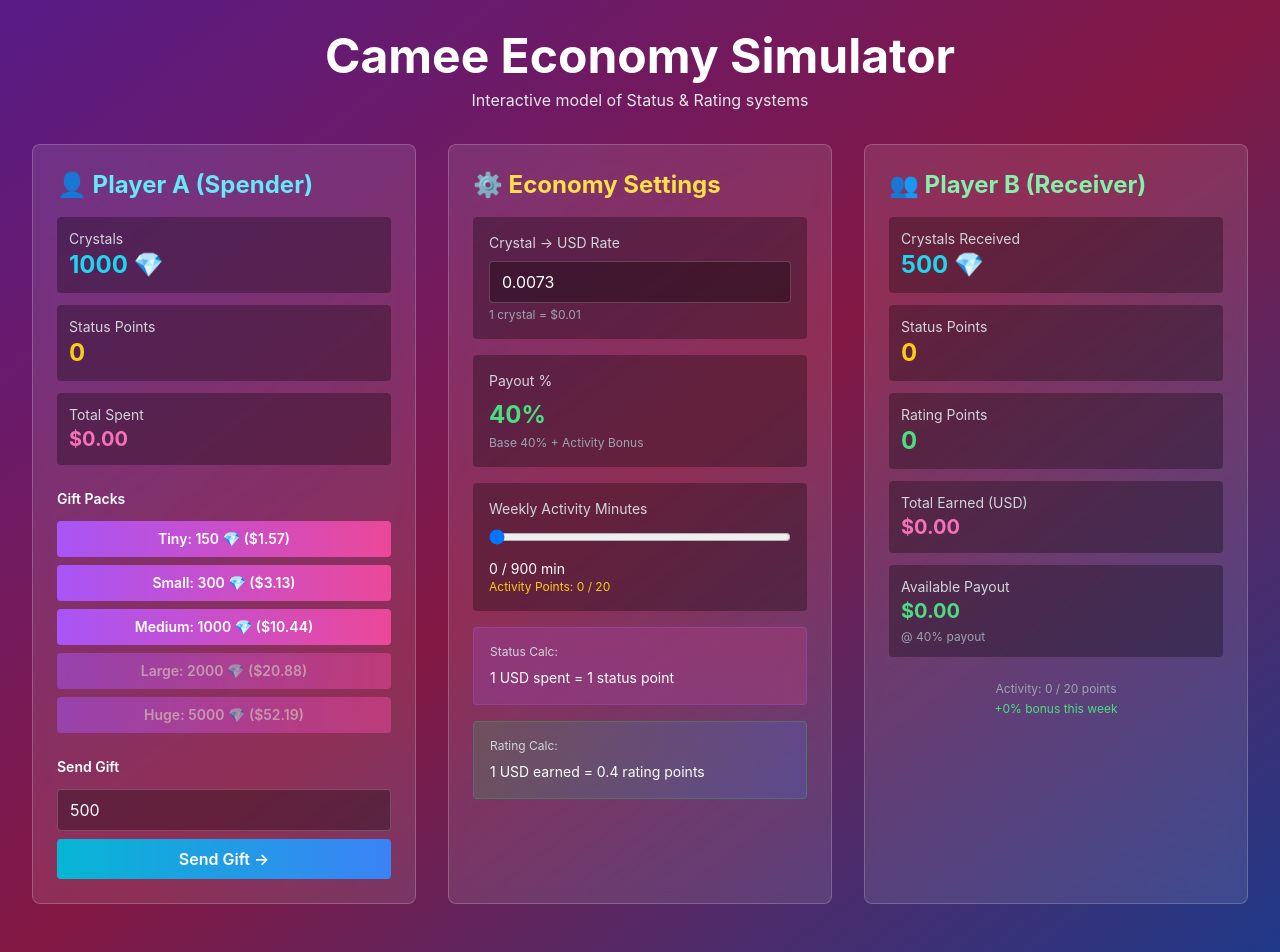
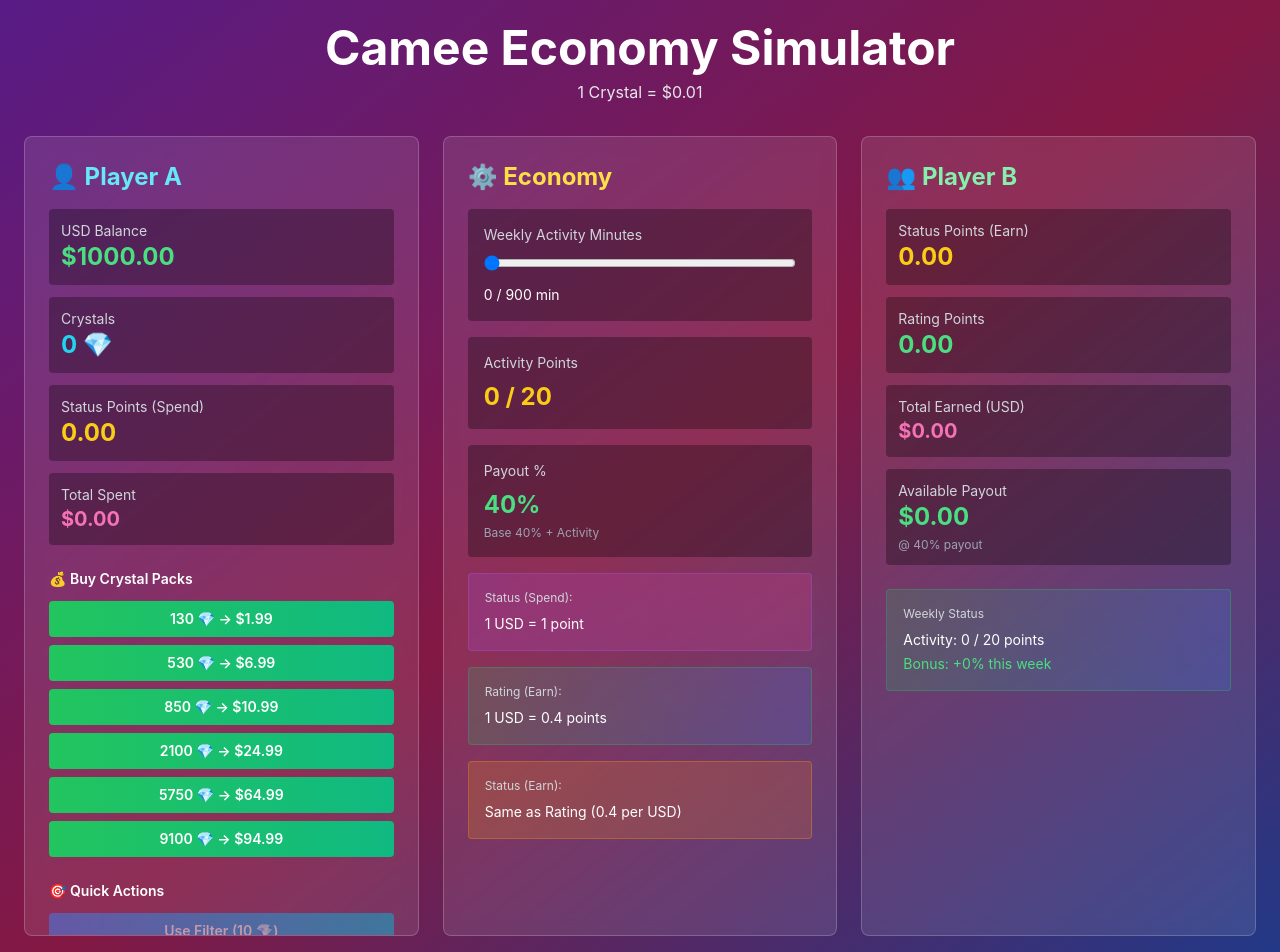
Before and after one commit to XNY-Matthew/camee-economy-simulator, a Next.js app: page / in a window 1280 px wide. Shown: the top 952 px of the page. Built offline with nearby package versions, Linux system fonts and the light colour scheme.

Commit message:
Fix: Correct USD balance, status calculations, and predefined actions

```diff
--- a/app/page.js
+++ b/app/page.js
@@ -4,15 +4,18 @@ import { useState, useEffect } from 'react';
 import './globals.css';
 
 const CameeEconomySimulator = () => {
+  // Crystal rate constant
+  const CRYSTAL_TO_USD = 0.0073;
+
   // Game state
   const [playerA, setPlayerA] = useState({
-    crystals: 1000,
+    crystals: 0,
+    usdBalance: 1000, // Infinite USD for buying packs
     statusPoints: 0,
     totalSpent: 0,
   });
 
   const [playerB, setPlayerB] = useState({
-    crystals: 500,
     statusPoints: 0,
     ratingPoints: 0,
     totalEarned: 0,
@@ -20,65 +23,144 @@ const CameeEconomySimulator = () => {
     weeklyActivityPoints: 0,
   });
 
+  const [limitedGifts, setLimitedGifts] = useState({
+    1: { limit: 10, remaining: 10 },
+    2: { limit: 10, remaining: 10 },
+    3: { limit: 10, remaining: 10 },
+    4: { limit: 10, remaining: 10 },
+    5: { limit: 10, remaining: 10 },
+  });
+
   const [economy, setEconomy] = useState({
-    crystalToUSD: 0.0073,
-    statusPointMultiplier: 1.0, // For spend
-    ratingMultiplier: 0.4, // For earn
     payoutPercentage: 40,
   });
 
-  const [animation, setAnimation] = useState({
-    showTransfer: false,
-    transferAmount: 0,
-  });
-
-  // Gift packs
-  const giftPacks = [
-    { name: 'Tiny', crystals: 150, usd: 1.57 },
-    { name: 'Small', crystals: 300, usd: 3.13 },
-    { name: 'Medium', crystals: 1000, usd: 10.44 },
-    { name: 'Large', crystals: 2000, usd: 20.88 },
-    { name: 'Huge', crystals: 5000, usd: 52.19 },
+  // Pack prices from photo
+  const crystalPacks = [
+    { crystals: 130, usd: 1.99 },
+    { crystals: 530, usd: 6.99 },
+    { crystals: 850, usd: 10.99 },
+    { crystals: 2100, usd: 24.99 },
+    { crystals: 5750, usd: 64.99 },
+    { crystals: 9100, usd: 94.99 },
   ];
 
+  // Standard gifts
+  const standardGifts = [
+    { id: 1, crystals: 150 },
+    { id: 2, crystals: 300 },
+    { id: 3, crystals: 1000 },
+    { id: 4, crystals: 2000 },
+    { id: 5, crystals: 3000 },
+    { id: 6, crystals: 5000 },
+    { id: 7, crystals: 6000 },
+    { id: 8, crystals: 10000 },
+    { id: 9, crystals: 12000 },
+    { id: 10, crystals: 20000 },
+  ];
+
+  // Limited gifts
+  const limitedGiftsPrices = {
+    1: { crystals: 1500 },
+    2: { crystals: 4000 },
+    3: { crystals: 8500 },
+    4: { crystals: 25000 },
+    5: { crystals: 40000 },
+  };
+
+  // Actions
   const handleBuyPack = (pack) => {
-    if (playerA.crystals >= pack.crystals) {
-      const usdValue = pack.crystals * economy.crystalToUSD;
-      const newStatusPoints = playerA.statusPoints + usdValue * economy.statusPointMultiplier;
+    if (playerA.usdBalance >= pack.usd) {
+      setPlayerA({
+        ...playerA,
+        crystals: playerA.crystals + pack.crystals,
+        usdBalance: playerA.usdBalance - pack.usd,
+      });
+    }
+  };
+
+  const handleUseFilter = () => {
+    const filterCost = 10; // gems
+    if (playerA.crystals >= filterCost) {
+      const usdValue = filterCost * CRYSTAL_TO_USD;
+      const statusGain = usdValue * 1.0; // 1 USD = 1 status point
 
       setPlayerA({
-        crystals: playerA.crystals - pack.crystals,
-        statusPoints: newStatusPoints,
+        ...playerA,
+        crystals: playerA.crystals - filterCost,
+        statusPoints: playerA.statusPoints + statusGain,
         totalSpent: playerA.totalSpent + usdValue,
       });
     }
   };
 
-  const handleSendGift = (crystalAmount) => {
-    if (playerA.crystals >= crystalAmount) {
-      const usdValue = crystalAmount * economy.crystalToUSD;
-      const ratingGain = usdValue * economy.ratingMultiplier;
-      const statusGainA = usdValue * economy.statusPointMultiplier;
+  const handleSendMessage = () => {
+    const messageCost = 90; // gems
+    if (playerA.crystals >= messageCost) {
+      const usdValue = messageCost * CRYSTAL_TO_USD;
+      const statusGain = usdValue * 1.0;
 
-      setAnimation({ showTransfer: true, transferAmount: crystalAmount });
-
-      setTimeout(() => {
       setPlayerA({
         ...playerA,
-          crystals: playerA.crystals - crystalAmount,
+        crystals: playerA.crystals - messageCost,
+        statusPoints: playerA.statusPoints + statusGain,
+        totalSpent: playerA.totalSpent + usdValue,
+      });
+    }
+  };
+
+  const handleSendStandardGift = (gift) => {
+    if (playerA.crystals >= gift.crystals) {
+      const usdValue = gift.crystals * CRYSTAL_TO_USD;
+      const statusGainA = usdValue * 1.0; // Spend
+      const ratingGainB = usdValue * 0.4; // Earn
+      const statusGainB = ratingGainB; // Same as rating gain
+
+      setPlayerA({
+        ...playerA,
+        crystals: playerA.crystals - gift.crystals,
         statusPoints: playerA.statusPoints + statusGainA,
         totalSpent: playerA.totalSpent + usdValue,
       });
 
       setPlayerB({
         ...playerB,
-          crystals: playerB.crystals + crystalAmount,
-          ratingPoints: playerB.ratingPoints + ratingGain,
+        statusPoints: playerB.statusPoints + statusGainB,
+        ratingPoints: playerB.ratingPoints + ratingGainB,
+        totalEarned: playerB.totalEarned + usdValue,
+      });
+    }
+  };
+
+  const handleSendLimitedGift = (giftId) => {
+    if (limitedGifts[giftId].remaining > 0 && playerA.crystals >= limitedGiftsPrices[giftId].crystals) {
+      const gift = limitedGiftsPrices[giftId];
+      const usdValue = gift.crystals * CRYSTAL_TO_USD;
+      const statusGainA = usdValue * 1.0;
+      const ratingGainB = usdValue * 0.4;
+      const statusGainB = ratingGainB;
+
+      setPlayerA({
+        ...playerA,
+        crystals: playerA.crystals - gift.crystals,
+        statusPoints: playerA.statusPoints + statusGainA,
+        totalSpent: playerA.totalSpent + usdValue,
+      });
+
+      setPlayerB({
+        ...playerB,
+        statusPoints: playerB.statusPoints + statusGainB,
+        ratingPoints: playerB.ratingPoints + ratingGainB,
         totalEarned: playerB.totalEarned + usdValue,
       });
 
-        setAnimation({ showTransfer: false, transferAmount: 0 });
-      }, 500);
+      setLimitedGifts({
+        ...limitedGifts,
+        [giftId]: {
+          ...limitedGifts[giftId],
+          remaining: limitedGifts[giftId].remaining - 1,
+        },
+      });
     }
   };
 
@@ -102,24 +184,28 @@ const CameeEconomySimulator = () => {
   const formatCrystals = (value) => `${Math.floor(value)} 💎`;
 
   return (
-    <div className="bg-gradient-to-br from-purple-900 via-pink-900 to-blue-900 min-h-screen p-8">
-      <div className="max-w-7xl mx-auto">
+    <div className="bg-gradient-to-br from-purple-900 via-pink-900 to-blue-900 min-h-screen p-6">
+      <div className="max-w-8xl mx-auto">
         <h1 className="text-5xl font-bold text-white text-center mb-2">Camee Economy Simulator</h1>
-        <p className="text-gray-200 text-center mb-8">Interactive model of Status & Rating systems</p>
+        <p className="text-gray-200 text-center mb-8">1 Crystal = {formatUSD(CRYSTAL_TO_USD)}</p>
 
-        <div className="grid grid-cols-3 gap-8 mb-8">
+        <div className="grid grid-cols-3 gap-6 mb-8">
           {/* Player A - Spender */}
-          <div className="bg-white/10 backdrop-blur border border-white/20 rounded-lg p-6">
-            <h2 className="text-2xl font-bold text-cyan-300 mb-4">👤 Player A (Spender)</h2>
+          <div className="bg-white/10 backdrop-blur border border-white/20 rounded-lg p-6 max-h-screen overflow-y-auto">
+            <h2 className="text-2xl font-bold text-cyan-300 mb-4">👤 Player A</h2>
 
             <div className="space-y-3 mb-6">
+              <div className="bg-black/30 p-3 rounded">
+                <p className="text-gray-300 text-sm">USD Balance</p>
+                <p className="text-2xl font-bold text-green-400">{formatUSD(playerA.usdBalance)}</p>
+              </div>
               <div className="bg-black/30 p-3 rounded">
                 <p className="text-gray-300 text-sm">Crystals</p>
                 <p className="text-2xl font-bold text-cyan-400">{formatCrystals(playerA.crystals)}</p>
               </div>
               <div className="bg-black/30 p-3 rounded">
-                <p className="text-gray-300 text-sm">Status Points</p>
-                <p className="text-2xl font-bold text-yellow-400">{Math.floor(playerA.statusPoints)}</p>
+                <p className="text-gray-300 text-sm">Status Points (Spend)</p>
+                <p className="text-2xl font-bold text-yellow-400">{playerA.statusPoints.toFixed(2)}</p>
               </div>
               <div className="bg-black/30 p-3 rounded">
                 <p className="text-gray-300 text-sm">Total Spent</p>
@@ -127,61 +213,77 @@ const CameeEconomySimulator = () => {
               </div>
             </div>
 
-            <h3 className="text-sm font-semibold text-white mb-3">Gift Packs</h3>
+            <h3 className="text-sm font-semibold text-white mb-3">💰 Buy Crystal Packs</h3>
             <div className="space-y-2">
-              {giftPacks.map((pack, i) => (
+              {crystalPacks.map((pack, i) => (
                 <button
                   key={i}
                   onClick={() => handleBuyPack(pack)}
-                  disabled={playerA.crystals < pack.crystals}
-                  className="w-full bg-gradient-to-r from-purple-500 to-pink-500 hover:from-purple-600 hover:to-pink-600 disabled:opacity-50 disabled:cursor-not-allowed text-white py-2 px-3 rounded text-sm font-semibold transition"
+                  disabled={playerA.usdBalance < pack.usd}
+                  className="w-full bg-gradient-to-r from-green-500 to-emerald-500 hover:from-green-600 hover:to-emerald-600 disabled:opacity-50 disabled:cursor-not-allowed text-white py-2 px-3 rounded text-sm font-semibold transition"
                 >
-                  {pack.name}: {formatCrystals(pack.crystals)} ({formatUSD(pack.usd)})
+                  {formatCrystals(pack.crystals)} → {formatUSD(pack.usd)}
                 </button>
               ))}
             </div>
 
-            <h3 className="text-sm font-semibold text-white mb-3 mt-6">Send Gift</h3>
-            <input
-              type="number"
-              min="10"
-              max={playerA.crystals}
-              defaultValue="500"
-              id="giftAmount"
-              className="w-full bg-black/30 border border-white/20 text-white px-3 py-2 rounded mb-2"
-              placeholder="Crystals to send"
-            />
+            <h3 className="text-sm font-semibold text-white mb-3 mt-6">🎯 Quick Actions</h3>
+            <div className="space-y-2">
               <button
-              onClick={() => handleSendGift(parseInt(document.getElementById('giftAmount').value))}
-              className="w-full bg-gradient-to-r from-cyan-500 to-blue-500 hover:from-cyan-600 hover:to-blue-600 text-white py-2 px-3 rounded font-semibold transition"
+                onClick={handleUseFilter}
+                disabled={playerA.crystals < 10}
+                className="w-full bg-gradient-to-r from-blue-500 to-cyan-500 hover:from-blue-600 hover:to-cyan-600 disabled:opacity-50 text-white py-2 px-3 rounded text-sm font-semibold transition"
               >
-              Send Gift →
+                Use Filter (10 💎)
               </button>
+              <button
+                onClick={handleSendMessage}
+                disabled={playerA.crystals < 90}
+                className="w-full bg-gradient-to-r from-purple-500 to-pink-500 hover:from-purple-600 hover:to-pink-600 disabled:opacity-50 text-white py-2 px-3 rounded text-sm font-semibold transition"
+              >
+                Send Message (90 💎)
+              </button>
+            </div>
+
+            <h3 className="text-sm font-semibold text-white mb-3 mt-6">🎁 Standard Gifts</h3>
+            <div className="space-y-2">
+              {standardGifts.map((gift) => (
+                <button
+                  key={gift.id}
+                  onClick={() => handleSendStandardGift(gift)}
+                  disabled={playerA.crystals < gift.crystals}
+                  className="w-full bg-gradient-to-r from-yellow-500 to-orange-500 hover:from-yellow-600 hover:to-orange-600 disabled:opacity-50 text-white py-2 px-2 rounded text-xs font-semibold transition"
+                >
+                  Gift #{gift.id}: {formatCrystals(gift.crystals)}
+                </button>
+              ))}
+            </div>
+
+            <h3 className="text-sm font-semibold text-white mb-3 mt-6">💎 Limited Gifts</h3>
+            <div className="space-y-2">
+              {Object.entries(limitedGiftsPrices).map(([id, gift]) => (
+                <button
+                  key={id}
+                  onClick={() => handleSendLimitedGift(parseInt(id))}
+                  disabled={playerA.crystals < gift.crystals || limitedGifts[id].remaining === 0}
+                  className="w-full bg-gradient-to-r from-red-500 to-rose-500 hover:from-red-600 hover:to-rose-600 disabled:opacity-50 text-white py-2 px-2 rounded text-xs font-semibold transition relative"
+                >
+                  <div className="flex justify-between items-center">
+                    <span>Limited #{id}: {formatCrystals(gift.crystals)}</span>
+                    <span className="text-xs bg-black/50 px-2 py-1 rounded">
+                      {limitedGifts[id].remaining}/10
+                    </span>
+                  </div>
+                </button>
+              ))}
+            </div>
           </div>
 
           {/* Economy Dashboard */}
           <div className="bg-white/10 backdrop-blur border border-white/20 rounded-lg p-6">
-            <h2 className="text-2xl font-bold text-yellow-300 mb-4">⚙️ Economy Settings</h2>
+            <h2 className="text-2xl font-bold text-yellow-300 mb-4">⚙️ Economy</h2>
 
             <div className="space-y-4">
-              <div className="bg-black/30 p-4 rounded">
-                <label className="text-sm text-gray-300 block mb-2">Crystal → USD Rate</label>
-                <input
-                  type="number"
-                  step="0.0001"
-                  value={economy.crystalToUSD}
-                  onChange={(e) => setEconomy({ ...economy, crystalToUSD: parseFloat(e.target.value) })}
-                  className="w-full bg-black/30 border border-white/20 text-white px-3 py-2 rounded"
-                />
-                <p className="text-xs text-gray-400 mt-1">1 crystal = {formatUSD(economy.crystalToUSD)}</p>
-              </div>
-
-              <div className="bg-black/30 p-4 rounded">
-                <label className="text-sm text-gray-300 block mb-2">Payout %</label>
-                <p className="text-2xl font-bold text-green-400">{economy.payoutPercentage}%</p>
-                <p className="text-xs text-gray-400 mt-1">Base 40% + Activity Bonus</p>
-              </div>
-
               <div className="bg-black/30 p-4 rounded">
                 <label className="text-sm text-gray-300 block mb-2">Weekly Activity Minutes</label>
                 <input
@@ -193,37 +295,48 @@ const CameeEconomySimulator = () => {
                   className="w-full"
                 />
                 <p className="text-sm text-white mt-2">{playerB.weeklyActivityMinutes} / 900 min</p>
-                <p className="text-xs text-yellow-400">Activity Points: {playerB.weeklyActivityPoints} / 20</p>
+              </div>
+
+              <div className="bg-black/30 p-4 rounded">
+                <label className="text-sm text-gray-300 block mb-2">Activity Points</label>
+                <p className="text-2xl font-bold text-yellow-400">{playerB.weeklyActivityPoints} / 20</p>
+              </div>
+
+              <div className="bg-black/30 p-4 rounded">
+                <label className="text-sm text-gray-300 block mb-2">Payout %</label>
+                <p className="text-2xl font-bold text-green-400">{economy.payoutPercentage}%</p>
+                <p className="text-xs text-gray-400 mt-1">Base 40% + Activity</p>
               </div>
 
               <div className="bg-gradient-to-r from-purple-500/20 to-pink-500/20 p-4 rounded border border-purple-500/30">
-                <p className="text-xs text-gray-300 mb-2">Status Calc:</p>
-                <p className="text-sm text-white">1 USD spent = 1 status point</p>
+                <p className="text-xs text-gray-300 mb-2">Status (Spend):</p>
+                <p className="text-sm text-white">1 USD = 1 point</p>
               </div>
 
               <div className="bg-gradient-to-r from-green-500/20 to-blue-500/20 p-4 rounded border border-green-500/30">
-                <p className="text-xs text-gray-300 mb-2">Rating Calc:</p>
-                <p className="text-sm text-white">1 USD earned = 0.4 rating points</p>
+                <p className="text-xs text-gray-300 mb-2">Rating (Earn):</p>
+                <p className="text-sm text-white">1 USD = 0.4 points</p>
+              </div>
+
+              <div className="bg-gradient-to-r from-amber-500/20 to-orange-500/20 p-4 rounded border border-amber-500/30">
+                <p className="text-xs text-gray-300 mb-2">Status (Earn):</p>
+                <p className="text-sm text-white">Same as Rating (0.4 per USD)</p>
               </div>
             </div>
           </div>
 
           {/* Player B - Receiver */}
           <div className="bg-white/10 backdrop-blur border border-white/20 rounded-lg p-6">
-            <h2 className="text-2xl font-bold text-green-300 mb-4">👥 Player B (Receiver)</h2>
+            <h2 className="text-2xl font-bold text-green-300 mb-4">👥 Player B</h2>
 
-            <div className="space-y-3 mb-6">
+            <div className="space-y-3">
               <div className="bg-black/30 p-3 rounded">
-                <p className="text-gray-300 text-sm">Crystals Received</p>
-                <p className="text-2xl font-bold text-cyan-400">{formatCrystals(playerB.crystals)}</p>
-              </div>
-              <div className="bg-black/30 p-3 rounded">
-                <p className="text-gray-300 text-sm">Status Points</p>
-                <p className="text-2xl font-bold text-yellow-400">{Math.floor(playerB.statusPoints)}</p>
+                <p className="text-gray-300 text-sm">Status Points (Earn)</p>
+                <p className="text-2xl font-bold text-yellow-400">{playerB.statusPoints.toFixed(2)}</p>
               </div>
               <div className="bg-black/30 p-3 rounded">
                 <p className="text-gray-300 text-sm">Rating Points</p>
-                <p className="text-2xl font-bold text-green-400">{Math.floor(playerB.ratingPoints)}</p>
+                <p className="text-2xl font-bold text-green-400">{playerB.ratingPoints.toFixed(2)}</p>
               </div>
               <div className="bg-black/30 p-3 rounded">
                 <p className="text-gray-300 text-sm">Total Earned (USD)</p>
@@ -231,27 +344,20 @@ const CameeEconomySimulator = () => {
               </div>
               <div className="bg-black/30 p-3 rounded">
                 <p className="text-gray-300 text-sm">Available Payout</p>
-                <p className="text-xl font-bold text-green-400">
+                <p className="text-2xl font-bold text-green-400">
                   {formatUSD(playerB.totalEarned * (economy.payoutPercentage / 100))}
                 </p>
                 <p className="text-xs text-gray-400 mt-1">@ {economy.payoutPercentage}% payout</p>
               </div>
             </div>
 
-            <div className="text-center text-gray-400 text-xs">
-              <p>Activity: {playerB.weeklyActivityPoints} / 20 points</p>
-              <p className="mt-1 text-green-400">+{economy.payoutPercentage - 40}% bonus this week</p>
+            <div className="mt-6 bg-gradient-to-r from-green-500/20 to-blue-500/20 p-4 rounded border border-green-500/30">
+              <p className="text-xs text-gray-300 mb-2">Weekly Status</p>
+              <p className="text-sm text-white">Activity: {playerB.weeklyActivityPoints} / 20 points</p>
+              <p className="text-sm text-green-400 mt-1">Bonus: +{economy.payoutPercentage - 40}% this week</p>
             </div>
           </div>
         </div>
-
-        {/* Animation */}
-        {animation.showTransfer && (
-          <div className="fixed inset-0 pointer-events-none flex items-center justify-center">
-            <div className="animate-bounce text-6xl">💎</div>
-            <p className="absolute text-white font-bold text-lg">{formatCrystals(animation.transferAmount)}</p>
-          </div>
-        )}
       </div>
     </div>
   );
```
Lines whose indentation alone changed are shown as unchanged.
